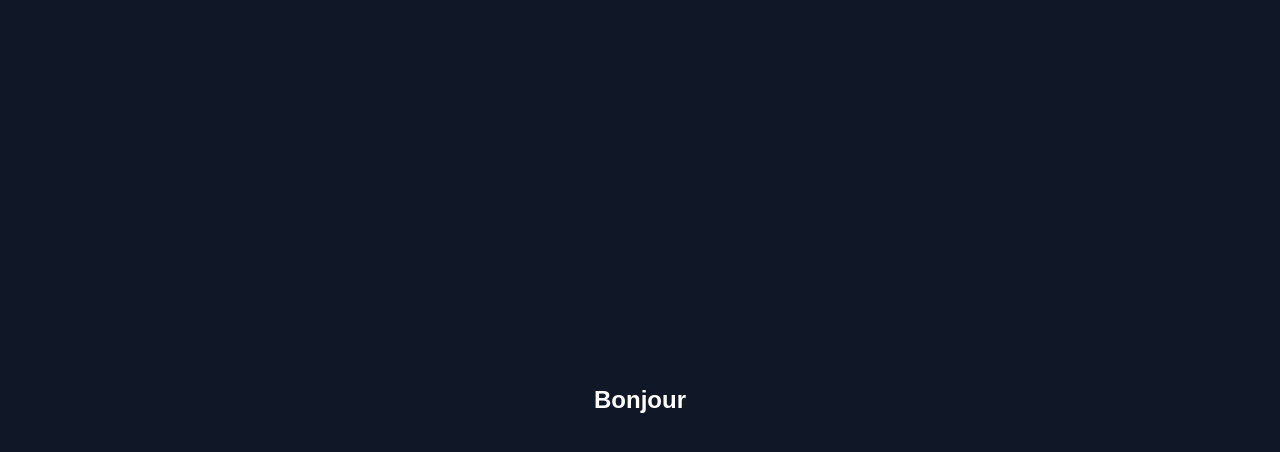
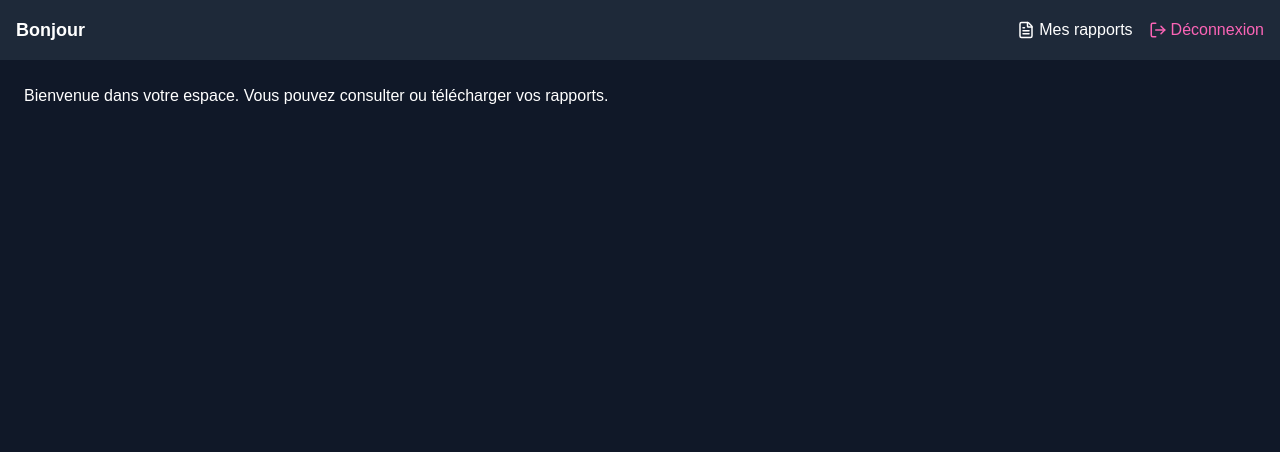
Before and after one commit to OnsElfekih/BreastCancerPredictionSystemNextJS, a Next.js app in the folder projet-nextjs/: page /dashboardPatiente in a window 1280 px wide. Shown: the top 452 px of the page. Built offline with nearby package versions, Linux system fonts and the light colour scheme.

Commit message:
dashboardPatiente

```diff
--- a/projet-nextjs/package.json
+++ b/projet-nextjs/package.json
@@ -12,6 +12,7 @@
     "@heroicons/react": "^2.2.0",
     "bcryptjs": "^3.0.2",
     "jsonwebtoken": "^9.0.2",
+    "lucide-react": "^0.553.0",
     "mongoose": "^8.19.2",
     "next": "16.0.0",
     "react": "19.2.0",
--- /dev/null
+++ b/projet-nextjs/src/app/dashboardPatiente/DashboardLayoutPatiente.tsx
@@ -0,0 +1,31 @@
+"use client";
+import { LogOut, FileText } from "lucide-react";
+
+export default function DashboardLayoutPatiente({ user, children }: any) {
+  return (
+    <div className="min-h-screen bg-gray-900 text-white">
+      <header className="flex justify-between items-center p-4 bg-gray-800">
+        <h1 className="text-lg font-semibold">
+          Bonjour {user.nom} {user.prenom}
+        </h1>
+        <div className="flex space-x-4">
+          <button className="flex items-center space-x-1 hover:text-gray-300">
+            <FileText size={18} />
+            <span>Mes rapports</span>
+          </button>
+          <button
+            onClick={() => {
+              localStorage.clear();
+              window.location.href = "/";
+            }}
+            className="flex items-center space-x-1 text-pink-400 hover:text-pink-300"
+          >
+            <LogOut size={18} />
+            <span>Déconnexion</span>
+          </button>
+        </div>
+      </header>
+      <main className="p-6">{children}</main>
+    </div>
+  );
+}
--- a/projet-nextjs/src/app/dashboardPatiente/page.tsx
+++ b/projet-nextjs/src/app/dashboardPatiente/page.tsx
@@ -1,7 +1,8 @@
 "use client";
 import { useEffect, useState } from "react";
+import DashboardLayoutPatiente from "./DashboardLayoutPatiente";
 
-export default function DashboarPatiente() {
+export default function DashboardPatiente() {
   const [user, setUser] = useState({ nom: "", prenom: "" });
 
   useEffect(() => {
@@ -11,10 +12,8 @@ export default function DashboarPatiente() {
   }, []);
 
   return (
-    <div className="min-h-screen flex items-center justify-center bg-gray-900 text-white">
-      <h1 className="text-2xl font-semibold">
-        Bonjour {user.nom} {user.prenom}
-      </h1>
-    </div>
+    <DashboardLayoutPatiente user={user}>
+      <p>Bienvenue dans votre espace. Vous pouvez consulter ou télécharger vos rapports.</p>
+    </DashboardLayoutPatiente>
   );
 }
```
Also changed, not shown: 1 other file (tests, documents, lock files or other folders).
